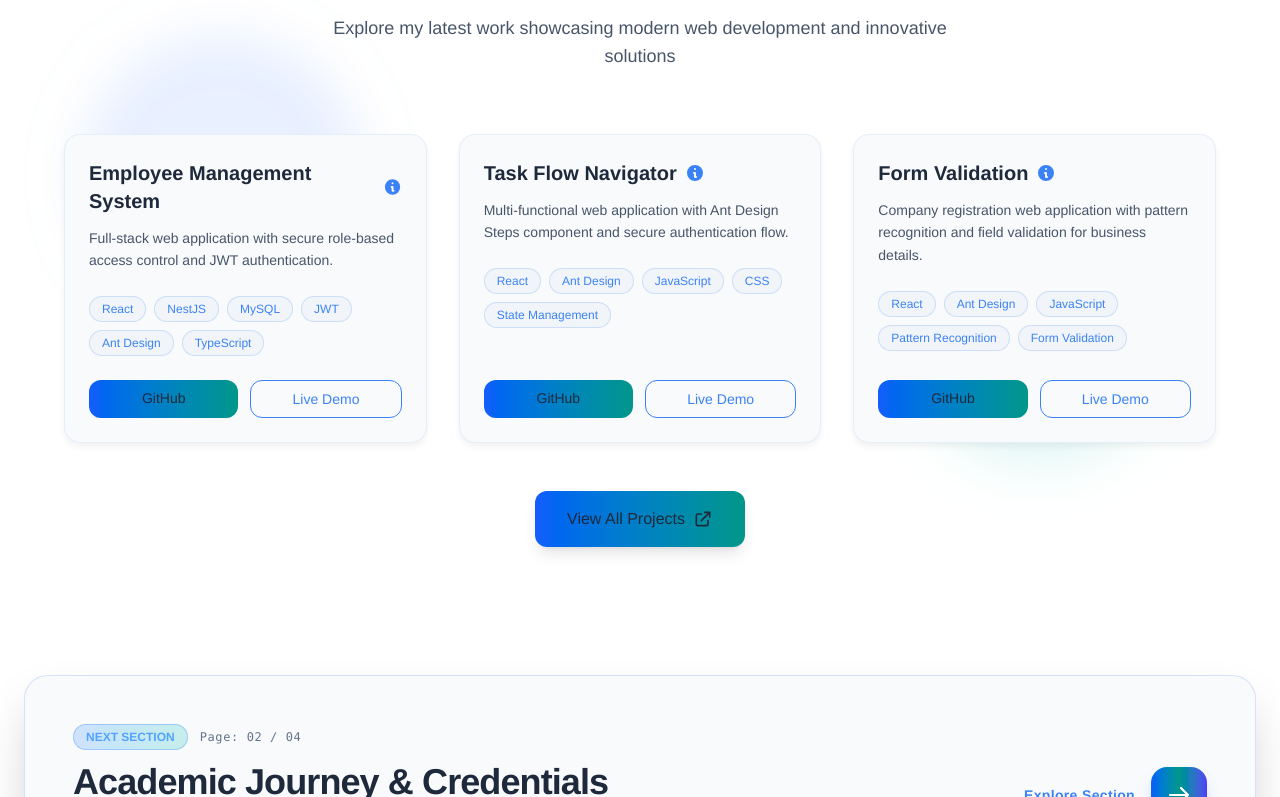
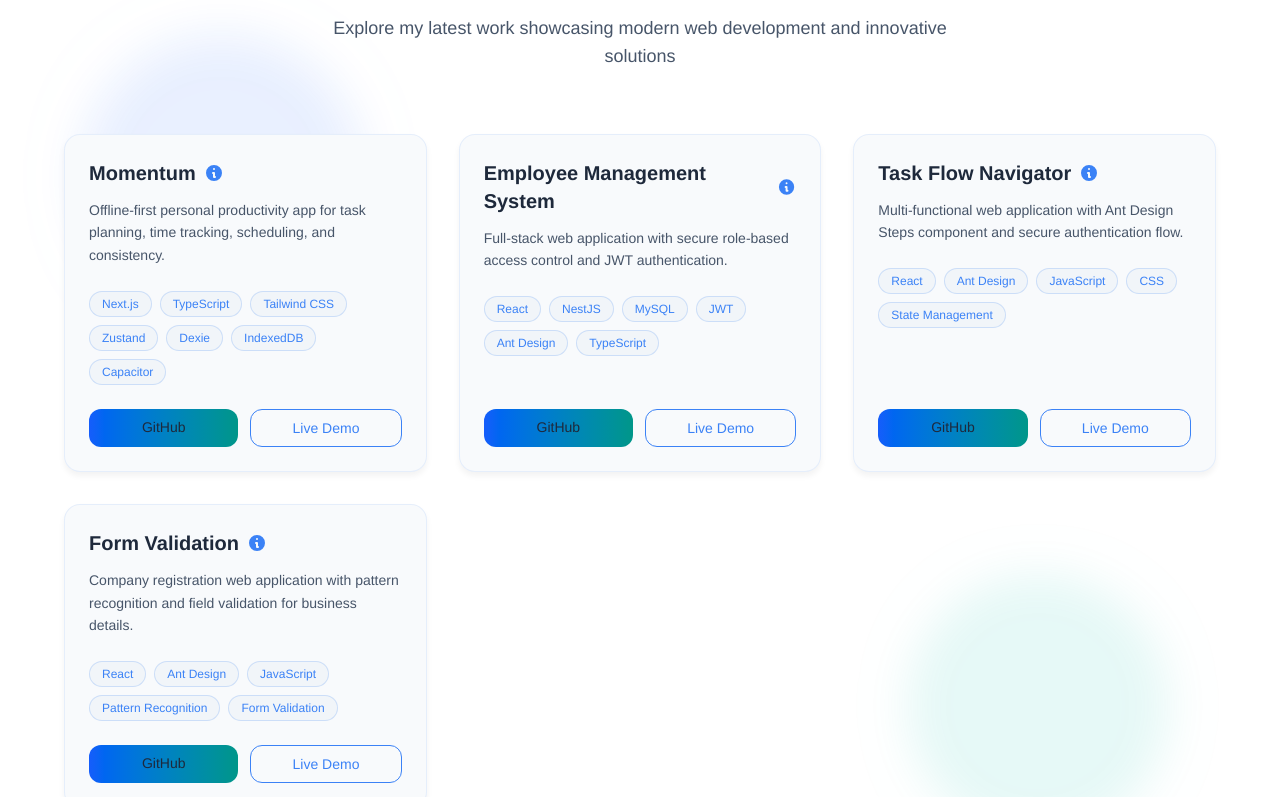
Before and after one commit to Redakai-07/Dossier, a React (Vite) app: page / in a window 1280 px wide. Shown: the part 2723-3520 px from the top of the page. Built offline with nearby package versions, Linux system fonts and the light colour scheme; some icons are missing.

Commit message:
Added momentum app to projects

```diff
--- a/src/components/Projects/Projects.tsx
+++ b/src/components/Projects/Projects.tsx
@@ -5,13 +5,23 @@ import { useNavigate } from 'react-router-dom';
 const empGithub = 'https://github.com/Redakai-07/Employee';
 const taskGithub = 'https://github.com/Redakai-07/Task-Flow-Navigation';
 const formGithub = 'https://github.com/Redakai-07/Form-Validation';
+const momentumGithub = 'https://github.com/Redakai-07/Momentum';
 
 // const empDemo = import.meta.env.VITE_EMPLOYEE_MANAGEMENT_SYSTEM_LIVE;
 const taskDemo = 'https://taskflow-07.web.app/';
 const formDemo = 'https://formvalidation-07.web.app/';
+const momentumDemo = 'https://momentumz.web.app/'
 
 
 const projects = [
+  {
+    title: "Momentum",
+    description: "Offline-first personal productivity app for task planning, time tracking, scheduling, and consistency.",
+    tooltip: "A minimalistic, offline-first personal productivity application designed to reduce friction and help users focus on what to do next. Built with Next.js, TypeScript, Tailwind CSS, Zustand, Dexie/IndexedDB, and Capacitor for Android. Features include Daily tasks, Reminders, Occasional tasks, custom sections with flexible scheduling, time-based performance tracking, streaks, recovery days, calendar planning, Next Action guidance, intelligent local notifications, dark mode, and customizable accent colors. All core productivity data is stored locally on the device, allowing the application to function without an account, backend, or internet connection.",
+    github: momentumGithub,
+    demo: momentumDemo,
+    tech: [ "Next.js", "TypeScript", "Tailwind CSS", "Zustand", "Dexie", "IndexedDB", "Capacitor" ],
+  },
   {
     title: "Employee Management System",
     description: "Full-stack web application with secure role-based access control and JWT authentication.",
--- a/src/models/Contact/Contact.tsx
+++ b/src/models/Contact/Contact.tsx
@@ -2,7 +2,7 @@ import { useRef, useState  } from "react";
 import emailjs from "@emailjs/browser";
 import toast, { Toaster } from "react-hot-toast";
 import NextChapter from "../../components/NextChapter/NextChapter";
-const public_key = 'V--jVitZy_amZLD-O';
+const public_key = 'FQtvobISPZU-pxQoR';
 const service_id = 'service_wjah12b';
 const template_id = 'template_w0va6mc';
 const mail_id = 'vprabhathak04@gmail.com';
@@ -64,6 +64,17 @@ const Contact = () => {
         color: 'var(--text-primary)'
       }}
     >
+      <Toaster
+        position="top-right"
+        containerStyle={{
+          top: 80,
+          zIndex: 99999
+        }}
+        toastOptions={{
+          duration: 4000,
+        }}
+      />
+
       {/* Background decorative elements */}
       <div className="absolute inset-0">
         <div className="absolute top-20 left-10 w-72 h-72 bg-blue-600 rounded-full mix-blend-multiply filter blur-xl opacity-10 animate-blob"></div>
@@ -71,8 +82,6 @@ const Contact = () => {
       </div>
 
       <div className="relative z-10 max-w-7xl mx-auto">
-        <Toaster position="top-right" />
-
         {/* Header */}
         <div className="text-center mb-16">
           <h2 className="text-4xl md:text-5xl font-bold bg-gradient-to-r from-blue-400 via-teal-400 to-indigo-400 bg-clip-text text-transparent mb-6">
```
